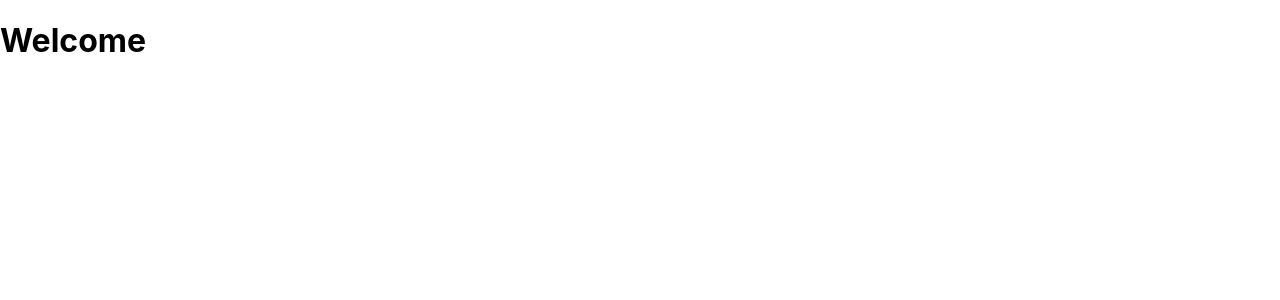
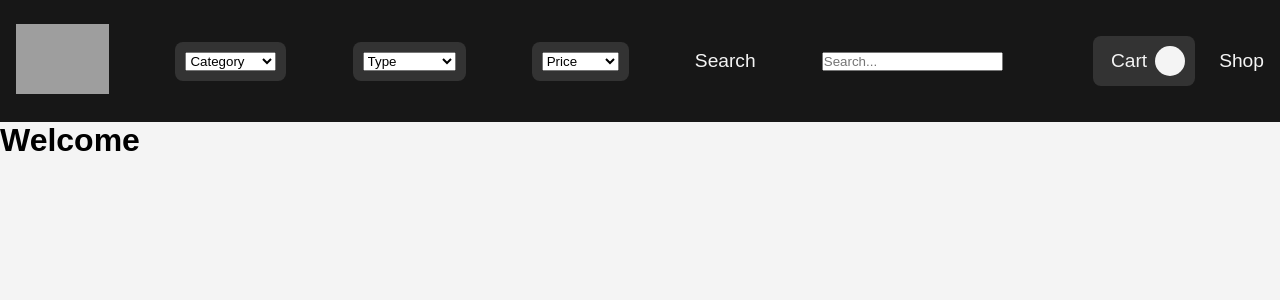
Before and after one commit to david-mov/clothes-shop, a React (Create React App) app in the folder client/: page / in a window 1280 px wide. Shown: the top 300 px of the page. Built offline with nearby package versions, Linux system fonts and the light colour scheme; grey boxes are pictures that could not be loaded.

Commit message:
NavBarESTILOS

```diff
--- /dev/null
+++ b/client/src/components/NavBar/NavBar.css
@@ -0,0 +1,111 @@
+.navbar {
+    width: 100%;
+    background-color: #171717;
+    display: flex;
+    justify-content: space-between;
+    align-items: center;
+    padding: 1.5rem 1rem;
+    z-index: 50;
+  }
+
+  .navbar__logo h2 {
+    color: #f4f4f4;
+    font-size: 1.4rem;
+    cursor: pointer;
+    height: 30%;
+  }
+
+  .navbar__links {
+    display: flex;
+    list-style: none;
+    align-items: center;
+    color: #f4f4f4;
+    font-size: 1.2rem;
+    text-decoration: none;
+  }
+
+  .navbar__links > li {
+    padding-left: 1.5rem;
+  }
+
+  .navbar__links > li > a {
+    text-decoration: none;
+    color: #f4f4f4;
+    font-size: 1.2rem;
+    display: flex;
+    align-items: center;
+  }
+
+  .navbar__links > li > a > span {
+    display: flex;
+    align-items: center;
+    margin-left: 8px;
+  }
+
+  .cart__link {
+    background: #333;
+    padding: 10px;
+    border-radius: 8px;
+  }
+
+  .cart__link:hover {
+    background: #dd219e;
+    color: #f4f4f4;
+  }
+
+  .cartlogo__badge {
+    width: 30px;
+    height: 30px;
+    background-color: #f4f4f4;
+    border-radius: 50%;
+    margin-left: 8px;
+    color: #171717;
+    display: flex;
+    justify-content: center;
+    align-items: center;
+    font-size: 1rem;
+  }
+
+  .hamburger__menu {
+    display: none;
+    width: 30px;
+    height: 30px;
+    flex-direction: column;
+    justify-content: space-between;
+    align-items: center;
+    cursor: pointer;
+  }
+
+  .hamburger__menu:hover > div {
+    background: #dd219e;
+  }
+
+  .hamburger__menu:hover > div {
+    background: #dd219e;
+  }
+
+  .hamburger__menu > div {
+    width: 100%;
+    height: 3px;
+    background: #f4f4f4;
+  }
+
+  @media (max-width: 960px) {
+    .navbar__links {
+      display: none;
+    }
+
+    .hamburger__menu {
+      display: flex;
+    }
+  }
+
+  @media (max-width: 500px) {
+    .navbar__logo h2 {
+      font-size: 1rem;
+    }
+  }
+
+  .img {
+    height: 70px;
+  }
--- a/client/src/components/NavBar/NavBar.jsx
+++ b/client/src/components/NavBar/NavBar.jsx
@@ -0,0 +1,85 @@
+import React from 'react'
+import { Link } from 'react-router-dom'
+import {useSelector} from "react-redux"
+import "./NavBar.css"
+
+function NavBar() {
+
+ const onChangeCategory = (e) => {
+    e.preventDefault()
+ }
+
+ const onChangePopulation = (e) => {
+    e.preventDefault()
+ }
+
+ const onChangePrice = (e) => {
+     e.preventDefault()
+ }
+
+ //const Navbar = ({ click }) => {
+   // const cart = useSelector((state) => state.cart);
+   // const { cartItems } = cart;
+ //}
+ //const getCartCount = () => {
+   // return cartItems.reduce((qty, item) => Number(item.qty) + qty, 0);
+ // };
+
+    return (
+        <div>
+             <div className="navbar">
+            <div className="navbar__logo h2" >
+            <img className="img" src="https://i.ibb.co/jwF67rm/clothes-Shop.png" alt="clothes-Shop" border="0"></img>
+            </div>
+            <div className="cart__link">
+            <select className="" onChange={onChangeCategory}>
+                <optgroup className="" label="Category Order">
+                    <option value="none">Category</option>
+                    <option value="">hombre</option>
+                    <option value="">mujer</option>
+                </optgroup>
+            </select>
+        </div>
+        <div className="cart__link">
+            <select className="pintar" onChange={onChangePopulation}>
+                <optgroup className="" label="Type Order">
+                    <option value="none">Type</option>
+                    <option value="">zapatillas</option>
+                    <option value="">pantalon</option>
+                </optgroup>
+            </select>
+        </div>
+        <div className="cart__link">
+            <select className="pintar" onChange={onChangePrice}>
+                <optgroup className="" label="Order by Price">
+                    <option value="none">Price</option>
+                    <option value="">Higher</option>
+                    <option value="">Lower</option>
+                </optgroup>
+            </select>
+        </div>
+        <div className="navbar__links">
+            Search
+        </div>
+        <div className="SearchInput">
+                <input type="text" placeholder="Search..." className=""/>
+        </div>
+        <ul className="navbar__links">
+        <li>
+          <Link to="/cart" className="cart__link">
+            <i className="fas fa-shopping-cart"></i>
+            <span>
+              Cart <span className="cartlogo__badge">{}</span>
+            </span>
+          </Link>
+        </li>
+        <li>
+          <Link to="/">Shop</Link>
+        </li>
+      </ul>
+        </div>
+        </div>
+    )
+}
+
+export default NavBar
--- a/client/src/index.css
+++ b/client/src/index.css
@@ -1,4 +1,4 @@
-body {
+/*body {
   margin: 0;
   font-family: -apple-system, BlinkMacSystemFont, 'Segoe UI', 'Roboto', 'Oxygen',
     'Ubuntu', 'Cantarell', 'Fira Sans', 'Droid Sans', 'Helvetica Neue',
@@ -11,3 +11,20 @@ code {
   font-family: source-code-pro, Menlo, Monaco, Consolas, 'Courier New',
     monospace;
 }
+*/
+
+* {
+  margin: 0;
+  padding: 0;
+  box-sizing: border-box;
+}
+
+body {
+  font-family: Arial, Helvetica, sans-serif;
+  background: #f4f4f4;
+}
+
+img {
+  width: 100%;
+  object-fit: contain;
+}
--- a/client/src/views/HomeView/HomeView.jsx
+++ b/client/src/views/HomeView/HomeView.jsx
@@ -1,6 +1,9 @@
+import NavBar from "../../components/NavBar/NavBar"
+
 export default function HomeView() {
 	return (
 		<div>
+			<NavBar></NavBar>
 			<h1>Welcome</h1>
 		</div>
 	)
```
